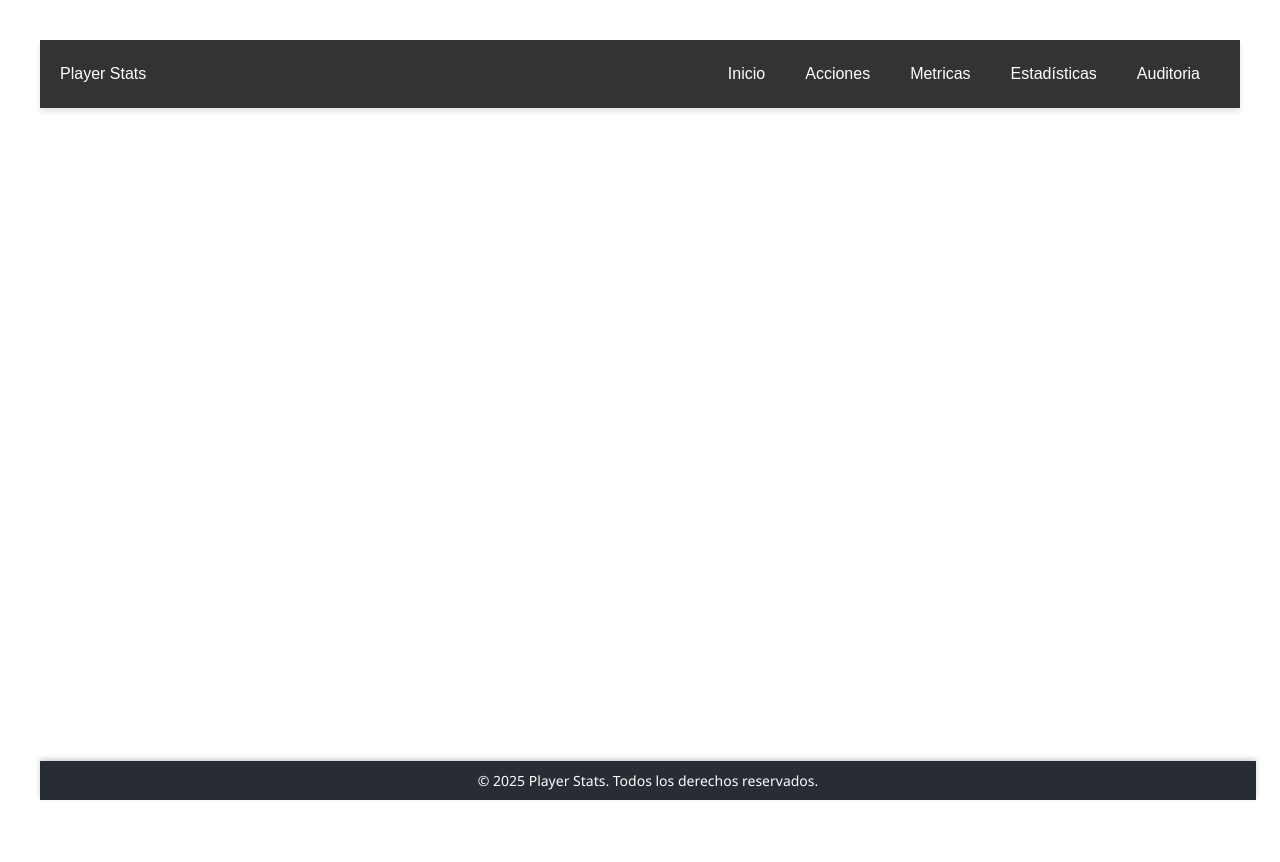
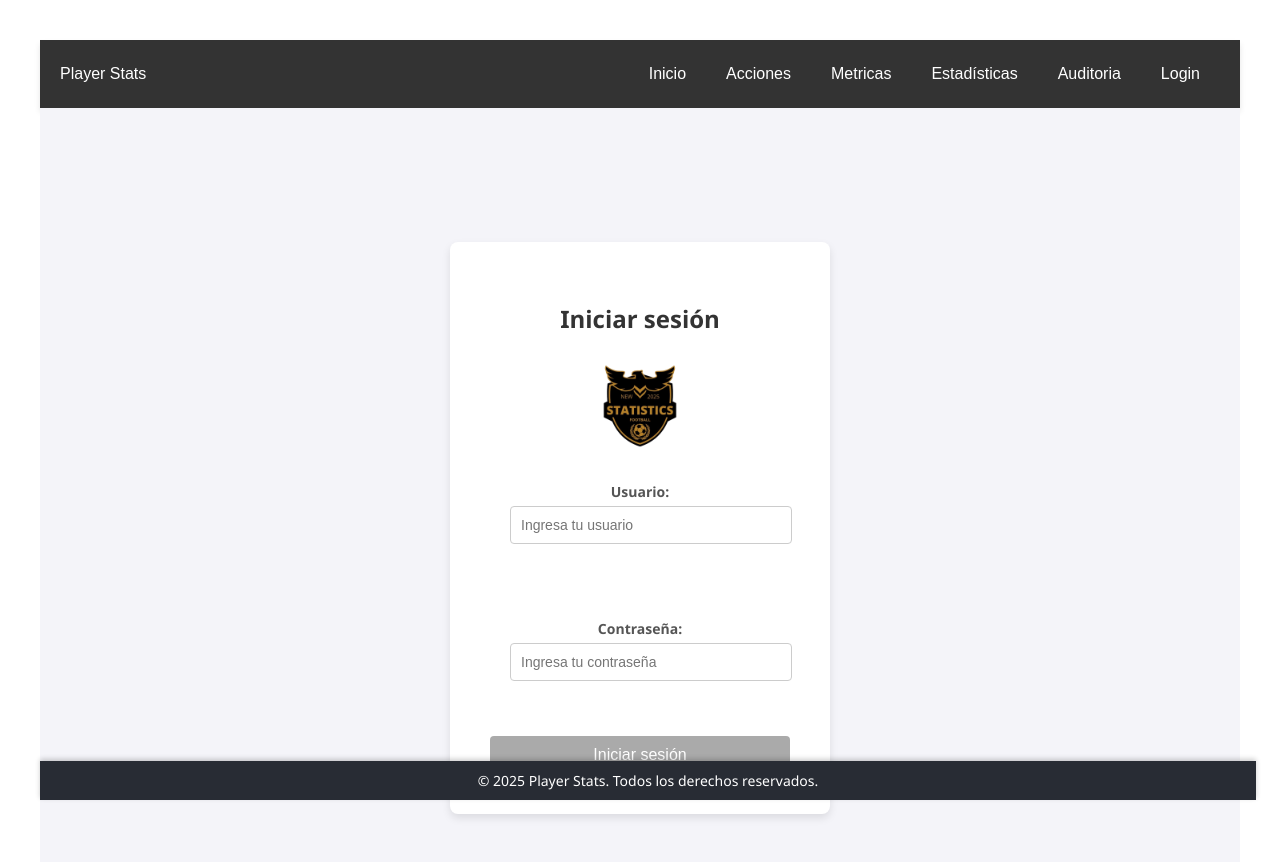
Before and after one commit to CarlosBD1988/player-stats, a React (Create React App) app: page /SignIn in a window 1280 px wide. Shown: the top 862 px of the page. Before the commit the page ends 800 px from the top, so only its background shows below. Built offline with nearby package versions, Linux system fonts and the light colour scheme; no server answers.

Commit message:
Ajuste inicio de sesion

```diff
--- a/src/App.js
+++ b/src/App.js
@@ -57,6 +57,12 @@ function App() {
                 <li><Link to="/auditoria">Ver Movimientos</Link></li>
               </ul>
             </li>
+            <li className="dropdwon">
+             Login
+              <ul className="dropdown-menu">
+              <li><Link to="/SignIn">Login</Link></li>
+              </ul>
+            </li>
           </ul>
         </nav>
         <Footer />
@@ -71,6 +77,7 @@ function App() {
           <Route path="/ver-consolidado" element={<VerConsolidado />} />
           <Route path="/por-jugador" element={< MetricsPlayer/>} />
           <Route path="/auditoria" element={<Audit />} />
+          <Route path="/SignIn" element={<SignIn />} />
         </Routes>
       </div>
     </Router>
--- a/src/components/MetricsPlayer/MetricsPlayer.css
+++ b/src/components/MetricsPlayer/MetricsPlayer.css
@@ -32,12 +32,12 @@
     font-weight: 400;
   }
 
-  .container-graphics{
+  .container-graphics {
     display: flex;
     flex-direction: column;
   }
 
-  .SimpleRadarChart{
+  .SimpleRadarChart {
     padding: 10px;
     border-radius: 30px;
     box-shadow: 0 8px 12px rgba(0, 0, 0, 0.3);
--- a/src/components/MetricsPlayer/MetricsPlayer.js
+++ b/src/components/MetricsPlayer/MetricsPlayer.js
@@ -47,7 +47,7 @@ const MetricsPlayer = ()=>
     return (
 
         <div>
-                <h2>Metricas por jugador</h2>
+                <h2> Metrica Individual </h2>
 
                 <select onChange={(e) => setSelectedPlayer(e.target.value)}>
                     <option value="">Seleccionar jugador</option>
--- a/src/components/PlayerCard/PlayerCard.js
+++ b/src/components/PlayerCard/PlayerCard.js
@@ -23,7 +23,7 @@ const PlayerCard = ({ playerName, metrics }) => {
         <h3 className="player-name">{playerName}</h3>
         <div className="metrics">
           <p>
-            <strong>RIT:</strong> {metrics.ritmo || 80}
+            <strong>RIT: </strong> {metrics.ritmo || 80}
           </p>
           <p>
             <strong>SHO: </strong> {metrics.tiro || 85}
@@ -44,6 +44,5 @@ const PlayerCard = ({ playerName, metrics }) => {
       </div>
     </div>
   );
-};
-
+}
 export default PlayerCard;
--- a/src/components/SignIn/SignIn.css
+++ b/src/components/SignIn/SignIn.css
@@ -0,0 +1,64 @@
+/* Estilos generales para el contenedor */
+.login-container {
+  display: flex;
+  justify-content: center;
+  align-items: center;
+  height: 100vh;
+  background-color: #f4f4f9;
+}
+.log{
+  width: 100px;
+  padding: 1px;
+}
+.login-form {
+  background-color: #fff;
+  padding: 40px;
+  border-radius: 8px;
+  box-shadow: 0 4px 8px rgba(0, 0, 0, 0.1);
+  width: 300px;
+  text-align: center;
+}
+
+.login-form h2 {
+  margin-bottom: 20px;
+  color: #333;
+}
+
+.input-container {
+  margin-bottom: 15px;
+}
+
+.input-container label {
+  display: block;
+  font-size: 14px;
+  color: #555;
+  margin-bottom: 5px;
+}
+
+.input-container input {
+  width: 100%;
+  padding: 10px;
+  font-size: 14px;
+  border: 1px solid #ccc;
+  border-radius: 4px;
+}
+
+.input-container input:focus {
+  border-color: #7ca0c5;
+  outline: none;
+}
+
+.submit-btn {
+  width: 100%;
+  padding: 10px;
+  font-size: 16px;
+  background-color: #aaaaaa;
+  color: #fff;
+  border: none;
+  border-radius: 4px;
+  cursor: pointer;
+}
+
+.submit-btn:hover {
+  background-color: #cfcfd1;
+}
--- a/src/components/SignIn/SignIn.js
+++ b/src/components/SignIn/SignIn.js
@@ -0,0 +1,50 @@
+import React, { useState } from 'react';
+import './SignIn.css'; // Importando el archivo de estilos CSS
+
+const LoginForm = () => {
+  // Estado para los campos del formulario
+  const [username, setUsername] = useState('');
+  const [password, setPassword] = useState('');
+
+  // Manejo del envío del formulario
+  const handleSubmit = (event) => {
+    event.preventDefault(); // Evitar recarga de página
+    console.log('Usuario:', username);
+    console.log('Contraseña:', password);
+    // Aquí puedes agregar lógica para autenticar al usuario
+  };
+
+  return (
+    <div className="login-container">
+      <form className="login-form" onSubmit={handleSubmit}>
+        <h2>Iniciar sesión</h2>
+        <img src="logo.png" alt="Decorativo" className="log" />
+        <div className="input-container">
+          <label htmlFor="username">Usuario:</label>
+          <input
+            type="text"
+            id="username"
+            value={username}
+            onChange={(e) => setUsername(e.target.value)}
+            required
+            placeholder="Ingresa tu usuario"
+          />
+        </div>
+        <div className="input-container">
+          <label htmlFor="password">Contraseña:</label>
+          <input
+            type="password"
+            id="password"
+            value={password}
+            onChange={(e) => setPassword(e.target.value)}
+            required
+            placeholder="Ingresa tu contraseña"
+          />
+        </div>
+        <button type="submit" className="submit-btn">Iniciar sesión</button>
+      </form>
+    </div>
+  );
+};
+
+export default LoginForm;
```
Also changed, not shown: public/manifest.json.
